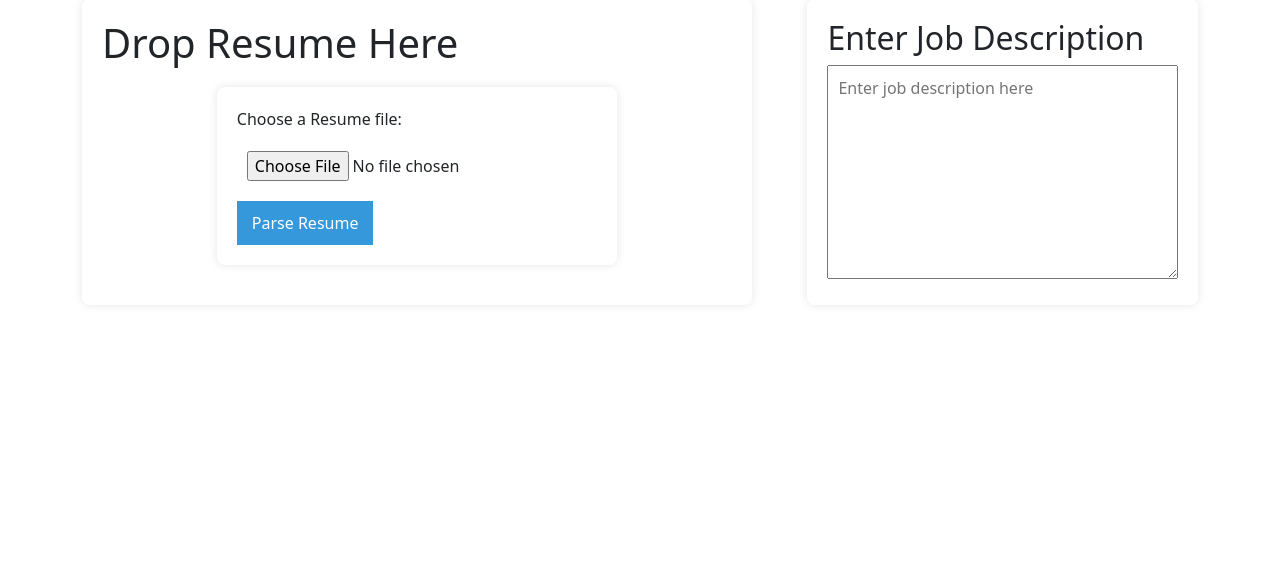
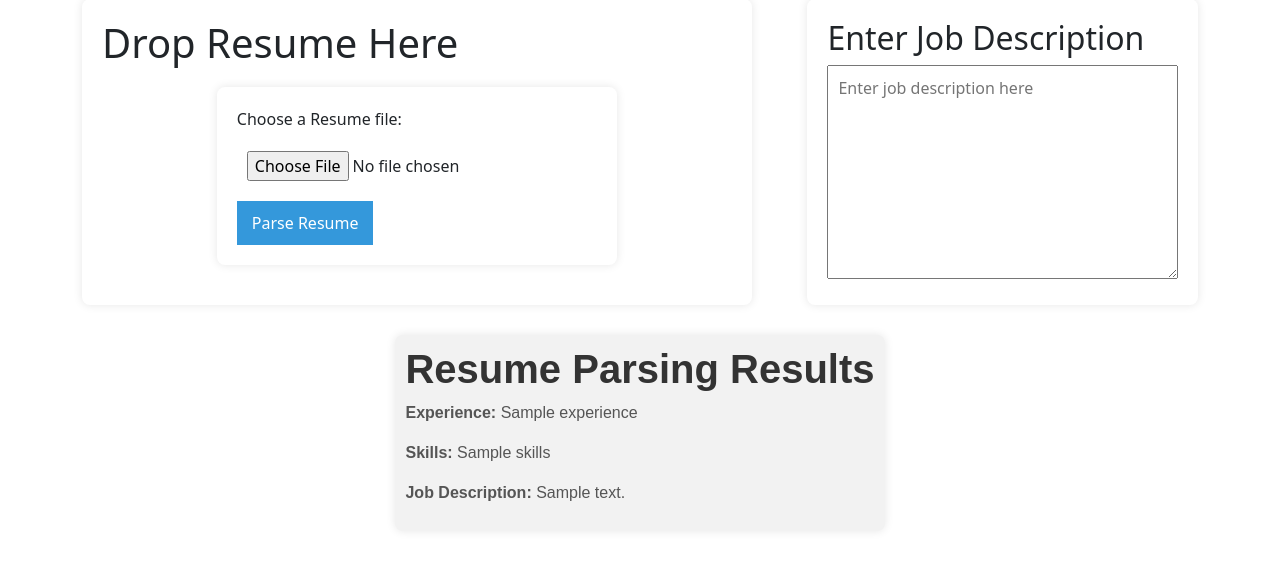
Before and after one commit to NareshGusain/Resume_Parser_and_Scorer, a Flask app: template templates/index.html in a window 1280 px wide. Shown: the part 117-687 px from the top of the page. Run offline with Flask 3, Linux system fonts and the light colour scheme; the template is opened without the code that fills it: most values are stand-ins (such as "Sample title", 1, 10 or a date in 2020).

Commit message:
parsing result now showing in better format

```diff
--- a/app.py
+++ b/app.py
@@ -11,20 +11,22 @@ app = Flask(__name__)
 def main():
     return render_template('index.html')
 
-@app.route('/parse', methods=['POST','GET'])
+@app.route('/parse', methods=['POST'])
 def parse():
-
-    if 'resumeFile' not in request.files:
+    resume_file = None  # Initialize the variable
+    if 'resumeFile' not in request.files or request.files['resumeFile'].filename == '':
         return jsonify({'error': 'No resume file uploaded'})
 
-    resume_file = request.files['resumeFile']
+    if (request.method == "POST"):
+        resume_file = request.files['resumeFile']
 
     text_data = function.extract_text_from_pdf(resume_file)
+    skills = function.extract_skills(text_data)
+    experience = function.extract_experience(text_data)
 
-    print(text_data)
+    job_description = request.form.get('jobDescription','')
 
-    # job_description = request.form.get('jobDescription')
-    return jsonify({'success': 'Resume parsed successfully'})
+    return render_template('index.html', experience=experience, skills=skills, job_description=job_description)
 
 if __name__ == '__main__':
     app.run(debug=True)
--- a/static/index.css
+++ b/static/index.css
@@ -142,3 +136,40 @@ pre {
     line-height: 1.5;
     color: #333;
 }
+
+
+/* Add styles for the result-section */
+.result-section {
+    max-width: 600px;
+    margin: 20px auto;
+    background-color: #fff;
+    padding: 20px;
+    border-radius: 8px;
+    box-shadow: 0 0 10px rgba(0, 0, 0, 0.1);
+}
+
+.result-section h1 {
+    color: #333;
+}
+
+.result-section p {
+    font-size: 16px;
+    line-height: 1.5;
+    color: #333;
+}
+
+
+
+/* Jinja css */
+.result-section {
+    font-family: Arial, sans-serif;
+    background-color: #f2f2f2;
+    padding: 10px;
+    margin: 10px;
+}
+
+.result-section h1,
+.result-section p {
+    color: #333;
+
+}
--- a/templates/index.html
+++ b/templates/index.html
@@ -15,22 +15,29 @@
         <div class="left-section">
             <h1>Drop Resume Here</h1>
 
-            <form id="resumeForm" method = post enctype="multipart/form-data" action="/parse">
+            <form id="resumeForm" method = "post" enctype="multipart/form-data" action="/parse">
                 <label for="resumeFile">Choose a Resume file:</label>
                 <input type="file" id="resumeFile" name="resumeFile" accept=".pdf, .doc, .docx">
                 <button type="submit">Parse Resume</button>
             </form>
-
-            <div id="parsedResult" style="display: none;">
-                <h2>Parsed Result</h2>
-                <pre id="resultText"></pre>
-            </div>
         </div>
 
-        <div class="right-section">
+        <div class="right-section" method = "post">
             <h2>Enter Job Description</h2>
             <textarea id="jobDescription" rows="8" placeholder="Enter job description here"></textarea>
         </div>
     </div>
+
+    <div class="d-flex justify-content-center">
+        <div class="result-section">
+            {% if experience or skills or job_description  %}
+                <h1 style="color: #333;"><strong>Resume Parsing Results</strong></h1>
+                <p style="color: #555;"><strong>Experience:</strong> {{ experience }}</p>
+                <p style="color: #555;"><strong>Skills:</strong> {{ skills }}</p>
+                <p style="color: #555;"><strong>Job Description:</strong> {{ job_description }}</p>
+            {% endif %}
+        </div>
+    </div>
+
 </body>
 </html>
```
Also changed, not shown: other parts of static/index.css (+0 -6 lines), function.py (+23 -9 lines).
